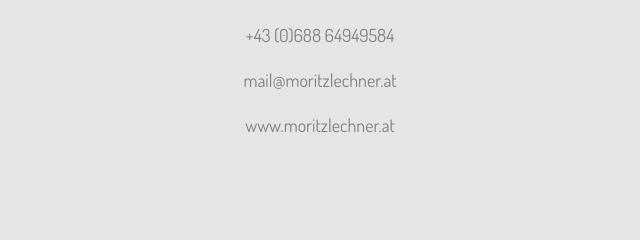
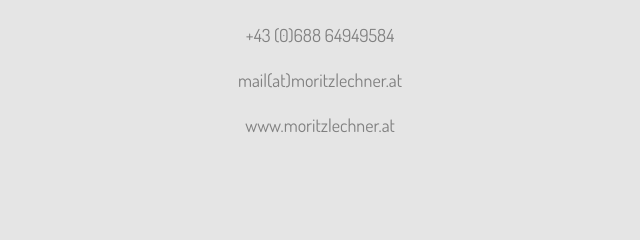
Before and after one commit to moritzlechner/kunstschnee, a plain HTML site: page data.html in a window 1280 px wide. Shown: the part 399-639 px from the top of the page, 320-960 px from the left. Drawn offline with Linux system fonts and the light colour scheme.

Commit message:
Update data.html

```diff
--- a/data.html
+++ b/data.html
@@ -52,7 +52,7 @@ Moritz Lechner
 
 <a href="tel:+4368864949584" style="text-decoration: none; font-size: 18px;">+43 (0)688 64949584</a>
 
-<a href="mailto: mail@moritzlechner.at" style="font-size: 18px; text-decoration: none;">mail@moritzlechner.at</a>
+<a href="mailto: mail@moritzlechner.at" style="font-size: 18px; text-decoration: none;">mail(at)moritzlechner.at</a>
 
 <a href="http://www.moritzlechner.at" style="text-decoration: none; font-size: 18px;" target="_blank">www.moritzlechner.at</a>
   </pre>
```
